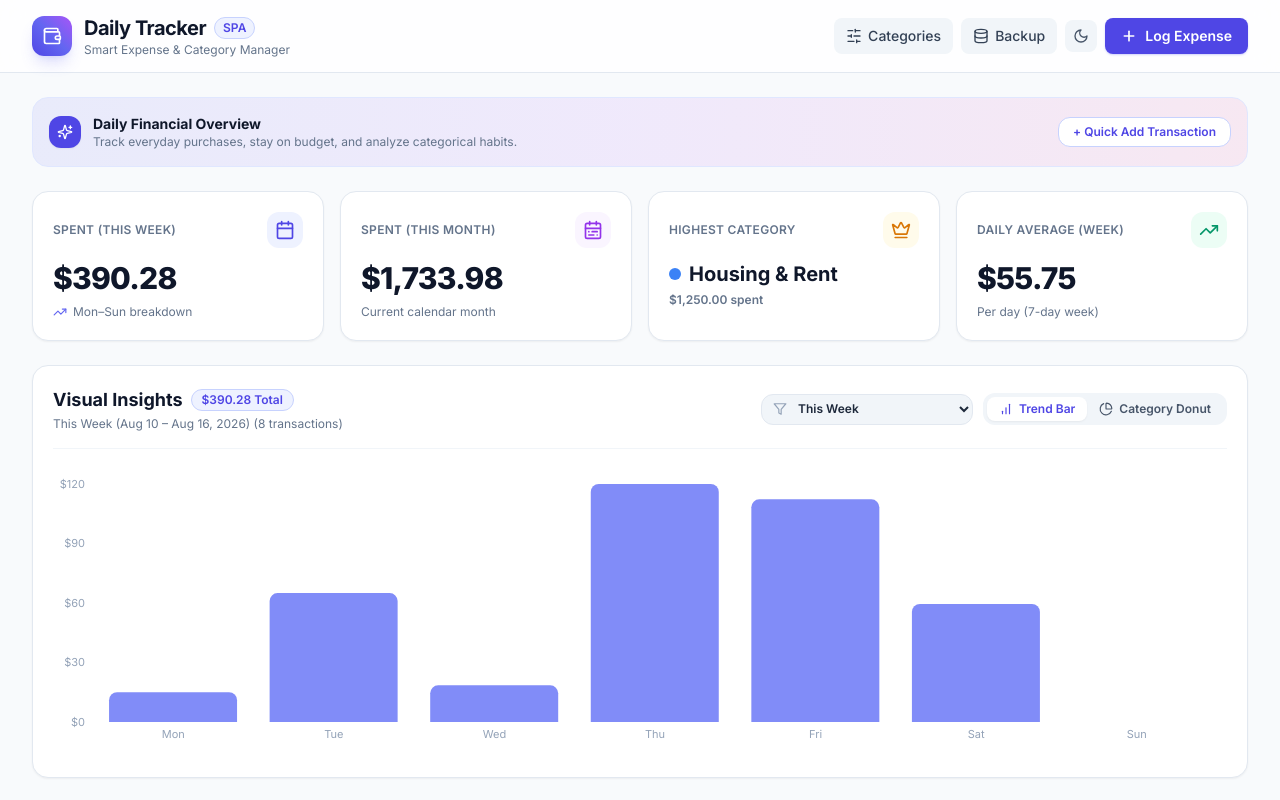
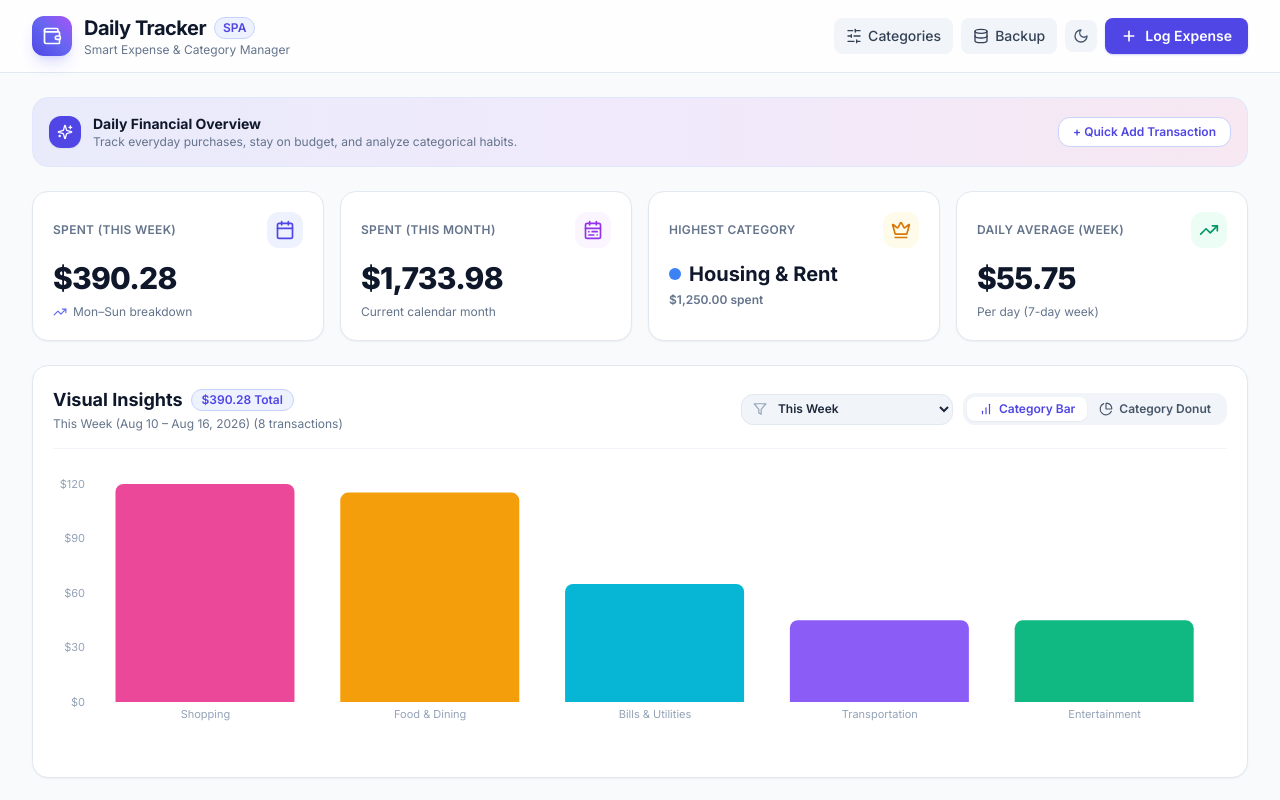
Before and after one commit to beez24/daily_expense_tracker, a Next.js app: page / in a window 1280 px wide. Shown: the top 800 px of the page. Built offline with nearby package versions, Linux system fonts and the light colour scheme.

Commit message:
Update bar chart to category view ordered from highest to lowest spending

```diff
--- a/components/Visualizations.tsx
+++ b/components/Visualizations.tsx
@@ -28,8 +28,6 @@ import {
   format,
   parseISO,
   isWithinInterval,
-  eachDayOfInterval,
-  isSameDay,
 } from "date-fns";
 
 export type TimePeriodOption =
@@ -160,60 +158,7 @@ export const Visualizations: React.FC<VisualizationsProps> = ({
     return filteredExpenses.reduce((sum, item) => sum + item.amount, 0);
   }, [filteredExpenses]);
 
-  // Bar Chart Data (daily points across selected interval)
-  const barChartData = useMemo(() => {
-    try {
-      const days = eachDayOfInterval({ start, end });
-      const today = new Date();
-
-      // If period is <= 31 days, show daily bars
-      if (days.length <= 31) {
-        return days.map((dayDate) => {
-          const dateStr = format(dayDate, "yyyy-MM-dd");
-          const dayName = format(dayDate, "EEE");
-          const fullDateLabel = format(dayDate, "MMM d, yyyy");
-
-          const amount = filteredExpenses
-            .filter((exp) => exp.date === dateStr)
-            .reduce((sum, item) => sum + item.amount, 0);
-
-          return {
-            day: days.length <= 7 ? dayName : format(dayDate, "d MMM"),
-            dateStr,
-            fullDateLabel,
-            amount,
-            isToday: isSameDay(dayDate, today),
-          };
-        });
-      }
-
-      // If period is > 31 days, aggregate by date
-      const dateMap: Record<string, { fullDateLabel: string; amount: number }> = {};
-      filteredExpenses.forEach((exp) => {
-        if (!dateMap[exp.date]) {
-          dateMap[exp.date] = {
-            fullDateLabel: format(parseISO(exp.date), "MMM d, yyyy"),
-            amount: 0,
-          };
-        }
-        dateMap[exp.date].amount += exp.amount;
-      });
-
-      return Object.entries(dateMap)
-        .map(([dateStr, val]) => ({
-          day: format(parseISO(dateStr), "MMM d"),
-          dateStr,
-          fullDateLabel: val.fullDateLabel,
-          amount: val.amount,
-          isToday: isSameDay(parseISO(dateStr), today),
-        }))
-        .sort((a, b) => a.dateStr.localeCompare(b.dateStr));
-    } catch (err) {
-      return [];
-    }
-  }, [start, end, filteredExpenses]);
-
-  // Category Spending Breakdown (Donut Chart) for selected time period
+  // Category Spending Breakdown ordered from highest spending to lowest
   const categoryChartData: CategorySpending[] = useMemo(() => {
     const categoryTotals: Record<string, { amount: number; count: number }> = {};
 
@@ -244,7 +189,7 @@ export const Visualizations: React.FC<VisualizationsProps> = ({
           count,
         };
       })
-      .sort((a, b) => b.amount - a.amount);
+      .sort((a, b) => b.amount - a.amount); // Ordered from highest spending to lowest!
   }, [filteredExpenses, categories, totalPeriodSpending]);
 
   // Active shape for Donut Chart hover
@@ -316,7 +261,7 @@ export const Visualizations: React.FC<VisualizationsProps> = ({
               }`}
             >
               <BarChartIcon className="h-3.5 w-3.5" />
-              <span>Trend Bar</span>
+              <span>Category Bar</span>
             </button>
             <button
               onClick={() => setActiveTab("donut")}
@@ -358,18 +303,19 @@ export const Visualizations: React.FC<VisualizationsProps> = ({
         </div>
       )}
 
-      {/* Tab 1: Bar Chart */}
+      {/* Tab 1: Category Bar Chart (Highest to Lowest) */}
       {activeTab === "bar" && (
         <div>
-          {barChartData.length > 0 ? (
+          {categoryChartData.length > 0 ? (
             <div className="h-72 w-full">
               <ResponsiveContainer width="100%" height="100%">
-                <BarChart data={barChartData} margin={{ top: 15, right: 10, left: -20, bottom: 5 }}>
+                <BarChart data={categoryChartData} margin={{ top: 15, right: 10, left: -20, bottom: 25 }}>
                   <XAxis
-                    dataKey="day"
+                    dataKey="name"
                     axisLine={false}
                     tickLine={false}
                     tick={{ fill: "#94a3b8", fontSize: 11 }}
+                    interval={0}
                   />
                   <YAxis
                     axisLine={false}
@@ -381,18 +327,22 @@ export const Visualizations: React.FC<VisualizationsProps> = ({
                     // eslint-disable-next-line @typescript-eslint/no-explicit-any
                     content={({ active, payload }: any) => {
                       if (active && payload && payload.length) {
-                        const item = payload[0].payload;
+                        const item: CategorySpending = payload[0].payload;
                         return (
                           <div className="bg-slate-900 text-white p-3 rounded-xl shadow-xl text-xs border border-slate-700">
-                            <p className="font-semibold text-slate-300">{item.fullDateLabel}</p>
-                            <p className="text-lg font-bold text-indigo-400 mt-0.5">
-                              {formatCurrency(item.amount)}
+                            <div className="flex items-center gap-2">
+                              <div
+                                className="h-2.5 w-2.5 rounded-full"
+                                style={{ backgroundColor: item.color }}
+                              />
+                              <p className="font-semibold text-slate-200">{item.name}</p>
+                            </div>
+                            <p className="text-base font-bold text-indigo-400 mt-1">
+                              {formatCurrency(item.amount)} ({item.percentage.toFixed(1)}%)
                             </p>
-                            {item.isToday && (
-                              <span className="mt-1 inline-block text-[10px] px-1.5 py-0.5 bg-indigo-500/20 text-indigo-300 rounded font-semibold">
-                                Today
-                              </span>
-                            )}
+                            <p className="text-[11px] text-slate-400 mt-0.5">
+                              {item.count} transaction{item.count !== 1 ? "s" : ""}
+                            </p>
                           </div>
                         );
                       }
@@ -400,10 +350,10 @@ export const Visualizations: React.FC<VisualizationsProps> = ({
                     }}
                   />
                   <Bar dataKey="amount" radius={[8, 8, 0, 0]}>
-                    {barChartData.map((entry, index) => (
+                    {categoryChartData.map((entry, index) => (
                       <Cell
                         key={`cell-${index}`}
-                        fill={entry.isToday ? "#6366f1" : "#818cf8"}
+                        fill={entry.color}
                         className="hover:opacity-80 transition-opacity"
                       />
                     ))}
@@ -413,7 +363,7 @@ export const Visualizations: React.FC<VisualizationsProps> = ({
             </div>
           ) : (
             <div className="py-16 text-center text-slate-400 text-xs">
-              No transactions recorded during this time period.
+              No category spending recorded during this time period.
             </div>
           )}
         </div>
```
